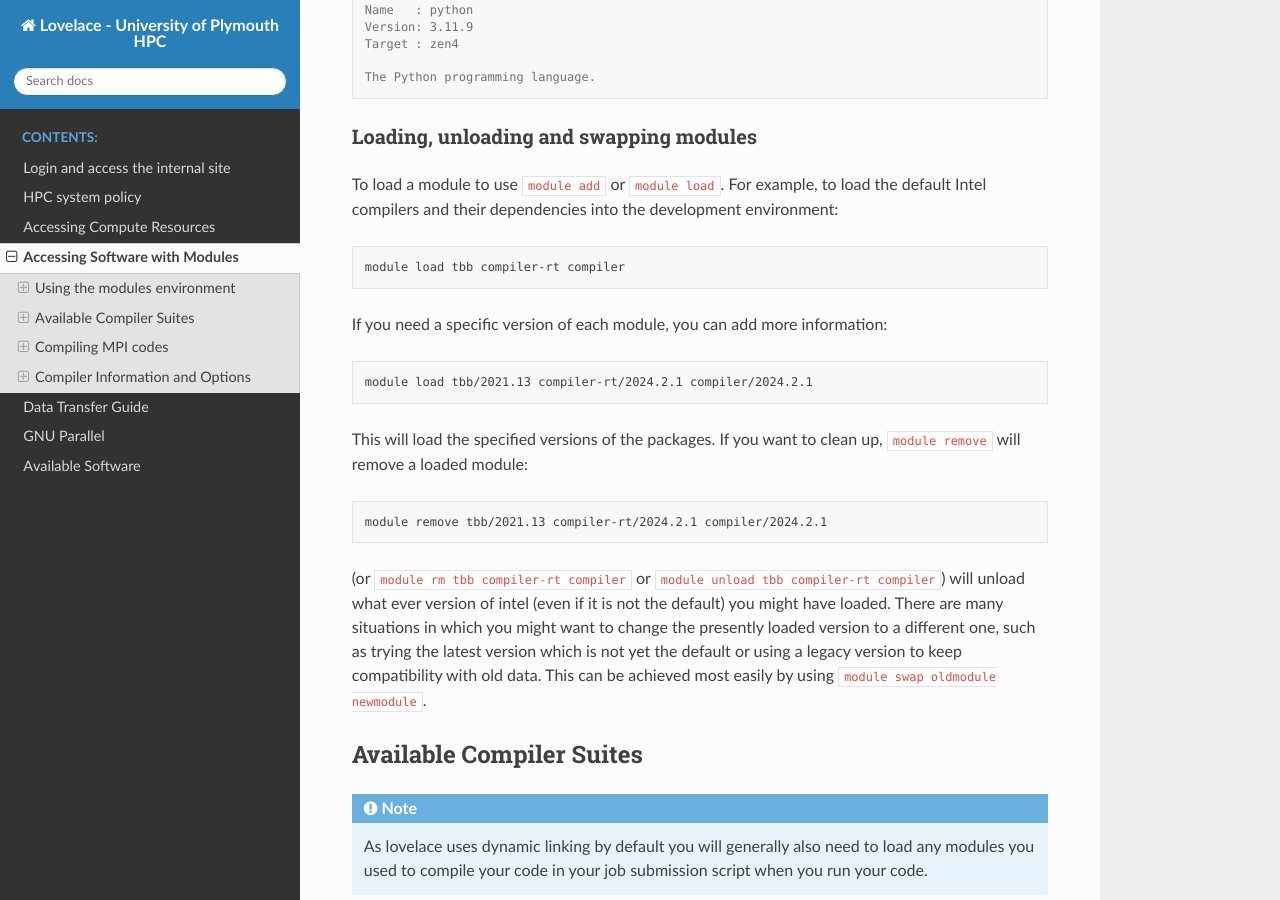
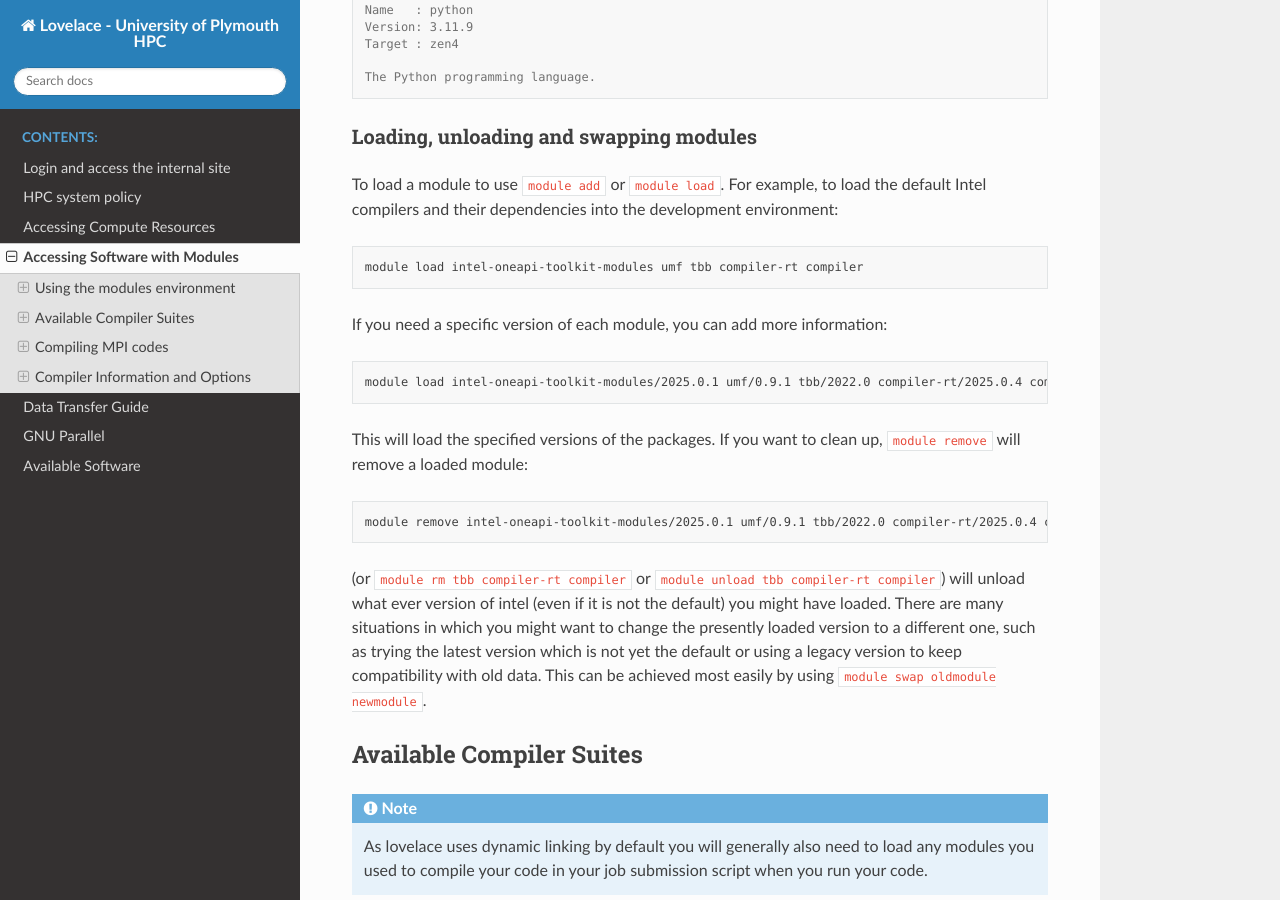
Before and after one commit to AbhinavPraveen/UoP-HPC-Docs, a Sphinx documentation site: the page built from source/user-guide/modules.rst, in a window 1280 px wide and 900 px high, scrolled down 2144 px. Built offline with Sphinx 7.4.7 and the Read the Docs theme 3.1.0, drawn with Linux system fonts in a browser that asks for light colours.

Commit message:
Update module load/remove examples

```diff
--- a/source/user-guide/modules.rst
+++ b/source/user-guide/modules.rst
@@ -125,20 +125,20 @@ to load the default Intel compilers and their dependencies into the development
 
 .. code-block:: bash
 
-    module load tbb compiler-rt compiler
+    module load intel-oneapi-toolkit-modules umf tbb compiler-rt compiler
 
 If you need a specific version of each module, you can add more information:
 
 .. code-block:: bash
 
-    module load tbb/2021.13 compiler-rt/2024.2.1 compiler/2024.2.1
+    module load intel-oneapi-toolkit-modules/2025.0.1 umf/0.9.1 tbb/2022.0 compiler-rt/2025.0.4 compiler/2025.0.4
 
 This will load the specified versions of the packages. If you
 want to clean up, :bash:`module remove` will remove a loaded module:
 
 .. code-block:: bash
 
-    module remove tbb/2021.13 compiler-rt/2024.2.1 compiler/2024.2.1
+    module remove intel-oneapi-toolkit-modules/2025.0.1 umf/0.9.1 tbb/2022.0 compiler-rt/2025.0.4 compiler/2025.0.4
 
 (or :bash:`module rm tbb compiler-rt compiler` or
 :bash:`module unload tbb compiler-rt compiler`) will unload what ever version of
```
